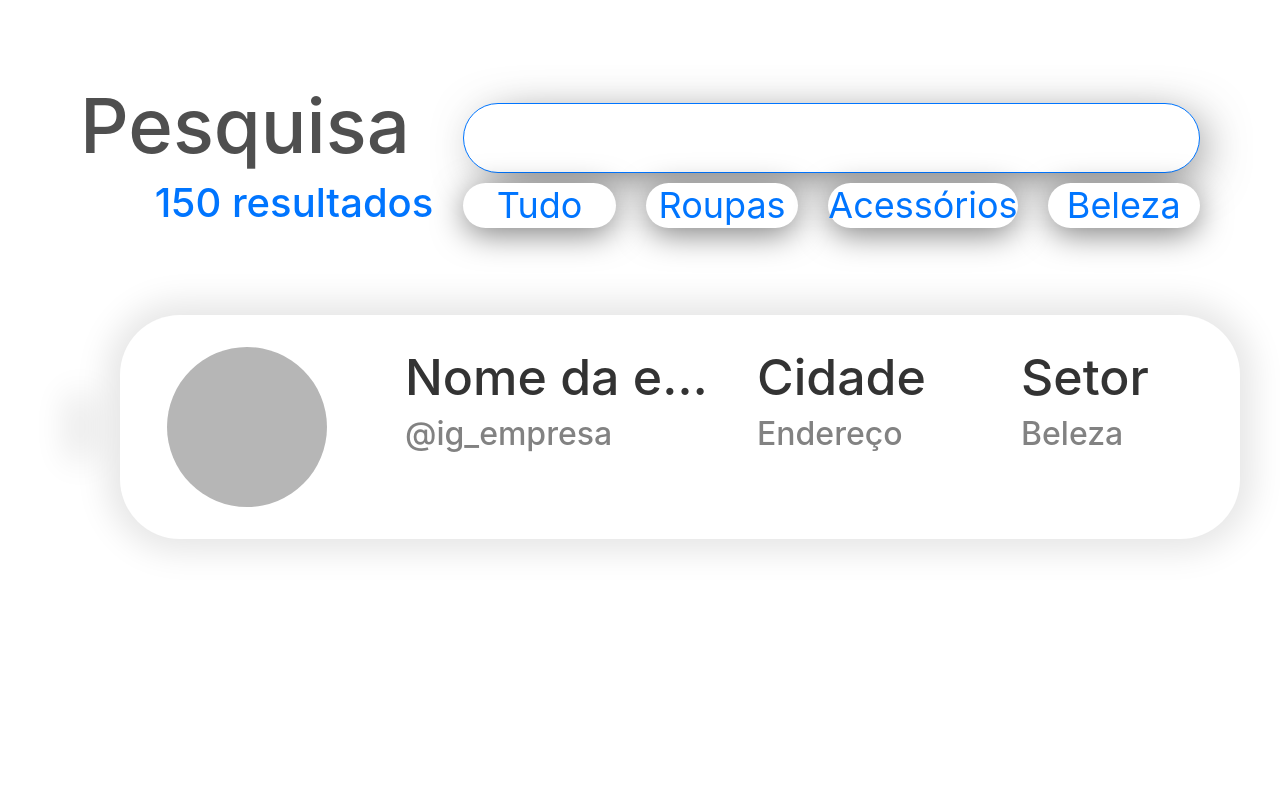
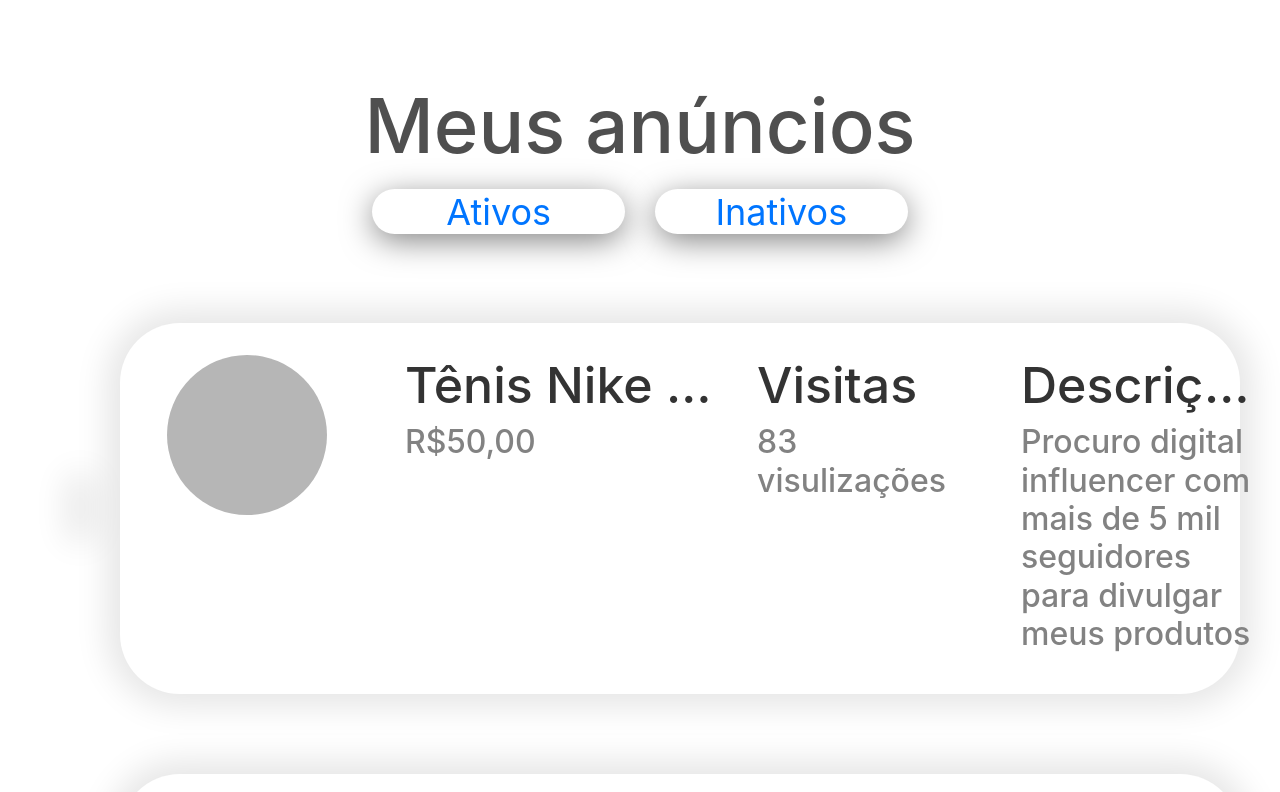
Before and after one commit to thallis-andre/Marketinf, a React (Create React App) app in the folder frontend/: page /empresa in a window 1280 px wide. Shown: the top 792 px of the page. Built offline with nearby package versions, Linux system fonts and the light colour scheme.

Commit message:
Criando tela empresa

```diff
--- /dev/null
+++ b/frontend/src/Pages/Anúncios/anuncio.css
@@ -0,0 +1,13 @@
+.header {
+    display: flex;
+    justify-content: center;
+}
+
+
+.options {
+    background-color: black;
+    width: 10px;
+    height: 10px;
+    margin-bottom: 5px;
+    border-radius: 100%;
+}
--- /dev/null
+++ b/frontend/src/Pages/Anúncios/anuncio.js
@@ -0,0 +1,108 @@
+import React, { useState, useEffect } from 'react';
+import { Link, useHistory } from 'react-router-dom';
+import { Row, Col } from 'react-bootstrap';
+import { Collapse } from 'reactstrap';
+import { Button, Modal, ModalHeader, ModalBody, ModalFooter } from 'reactstrap';
+
+
+import './anuncio.css';
+
+export default function Anuncio() {
+
+
+    const [anuncios, setAnuncios] = useState([1, 2, 3, 4, 5, 6]);
+
+
+
+    const [modal, setModal] = useState(false);
+
+    const toggle = () => setModal(!modal);
+
+
+
+
+    return (
+
+        <div className="content">
+
+            <div className="header">
+                <Row className="justify-content-md-center">
+                    <div className="title">
+                        <h1 className="search-marca">Meus anúncios</h1>
+                    </div>
+
+                    <Col lg={8}>
+                        <Row className="justify-content-md-center">
+                            {/* <div className="all-filters"></div> */}
+                            <Col>
+                                <div className="filter"><span className="title-filter">Ativos</span></div>
+                            </Col>
+                            <Col>
+                                <div className="filter"><span className="title-filter">Inativos</span></div>
+                            </Col>
+                        </Row>
+                    </Col>
+
+                </Row>
+            </div>
+            <ul>
+
+                {anuncios.map(anuncios => (
+                    <section className="empresa-list" onClick={toggle}>
+
+                        <div className="circle"></div>
+                        <div className="empresa">
+
+
+
+                            <Col>
+                                <div className="foto">
+                                    <img src="" />
+                                </div>
+                            </Col>
+                            <Col lg={4}>
+                                <div className="nome">
+                                    <h2 className="title">Tênis Nike Air</h2>
+                                    <h3 className="description">R$50,00</h3>
+                                </div>
+                            </Col>
+                            <Col lg={3}>
+                                <div className="cidade">
+                                    <h2 className="title">Visitas</h2>
+                                    <h3 className="description">83 visulizações</h3>
+                                </div>
+                            </Col>
+                            <Col lg={3}>
+                                <div className="setor">
+                                    <h2 className="title">Descrição</h2>
+                                    <h3 className="description">Procuro digital influencer com mais de 5 mil seguidores
+                                    para divulgar meus produtos  </h3>
+                                </div>
+                            </Col>
+
+                        </div>
+
+                        <div>
+
+                        </div>
+
+                    </section>
+                ))}
+                <Modal isOpen={modal} toggle={toggle}>
+                    <ModalHeader toggle={toggle}>Tênis Nike air</ModalHeader>
+                    <ModalBody>
+                        Lorem ipsum dolor sit amet, consectetur adipisicing elit, sed do eiusmod tempor incididunt ut labore et dolore magna aliqua. Ut enim ad minim veniam, quis nostrud exercitation ullamco laboris nisi ut aliquip ex ea commodo consequat. Duis aute irure dolor in reprehenderit in voluptate velit esse cillum dolore eu fugiat nulla pariatur. Excepteur sint occaecat cupidatat non proident, sunt in culpa qui officia deserunt mollit anim id est laborum.</ModalBody>
+                    <ModalFooter>
+                        <Button color="primary" onClick={toggle}>Editar anúncio</Button>{' '}
+                        <Button color="secondary" onClick={toggle}>Cancelar</Button>
+                    </ModalFooter>
+                </Modal>
+            </ul>
+        </div >
+
+
+
+
+
+    );
+};
--- a/frontend/src/Pages/Busca/index.js
+++ b/frontend/src/Pages/Busca/index.js
@@ -1,16 +1,19 @@
-import React, { useState } from 'react';
-
+import React, { useState, useEffect } from 'react';
+import { Link, useHistory } from 'react-router-dom';
 import { Row, Col } from 'react-bootstrap';
 import { Collapse } from 'reactstrap';
 
 import './styles.css';
 
 
-export default function Busca() {
+export default function Influencer() {
 
     const [isOpen, setIsOpen] = useState(false);
 
     const toggle = () => setIsOpen(!isOpen);
+
+    const [anuncios, setAnuncios] = useState([1, 2, 3, 4, 5, 6])
+
 
 
     return (
@@ -48,7 +51,9 @@ export default function Busca() {
 
                 </Row>
             </div>
+            <ul>
 
+                {anuncios.map(anuncios => (
                     <section className="empresa-list" onClick={toggle}>
 
                         <div className="circle"></div>
@@ -77,8 +82,6 @@ export default function Busca() {
                                     <Collapse isOpen={isOpen}>
                                         <h3 className="description">Breno corno</h3>
                                         <h3 className="description">João comedor de casadas</h3>
-                                {/* <a href="https://fatosdesconhecidos.ig.com.br/de-onde-vem-expressao-corno-usada-quando-alguem-e-traido/"
-                                className="description" target="_blank">Clique aqui</a> */}
                                     </Collapse>
                                 </div>
                             </Col>
@@ -98,7 +101,8 @@ export default function Busca() {
 
 
                     </section>
-
+                ))}
+            </ul>
         </div >
 
 
--- a/frontend/src/routes.js
+++ b/frontend/src/routes.js
@@ -5,15 +5,17 @@ import Home from './Pages/Home/home';
 import Busca from './Pages/Busca/index';
 import Entrar from './Pages/Entrar/entrar';
 import Cadastrar from './Pages/Cadastrar/cadastrar';
+import Anuncios from './Pages/Anúncios/anuncio';
 
 export default function Routes() {
     return (
         <BrowserRouter>
             <Switch>
                 <Route path="/" exact component={ Home } />
-                <Route path="/empresa" component={ Busca } />
+                <Route path="/influencer" component={ Busca } />
                 <Route path="/entrar" component={ Entrar } />
                 <Route path="/cadastrar" component={ Cadastrar } />
+                <Route path="/empresa" component={ Anuncios } />
             </Switch>
         </BrowserRouter>
     );
```
Lines whose indentation alone changed are shown as unchanged.
